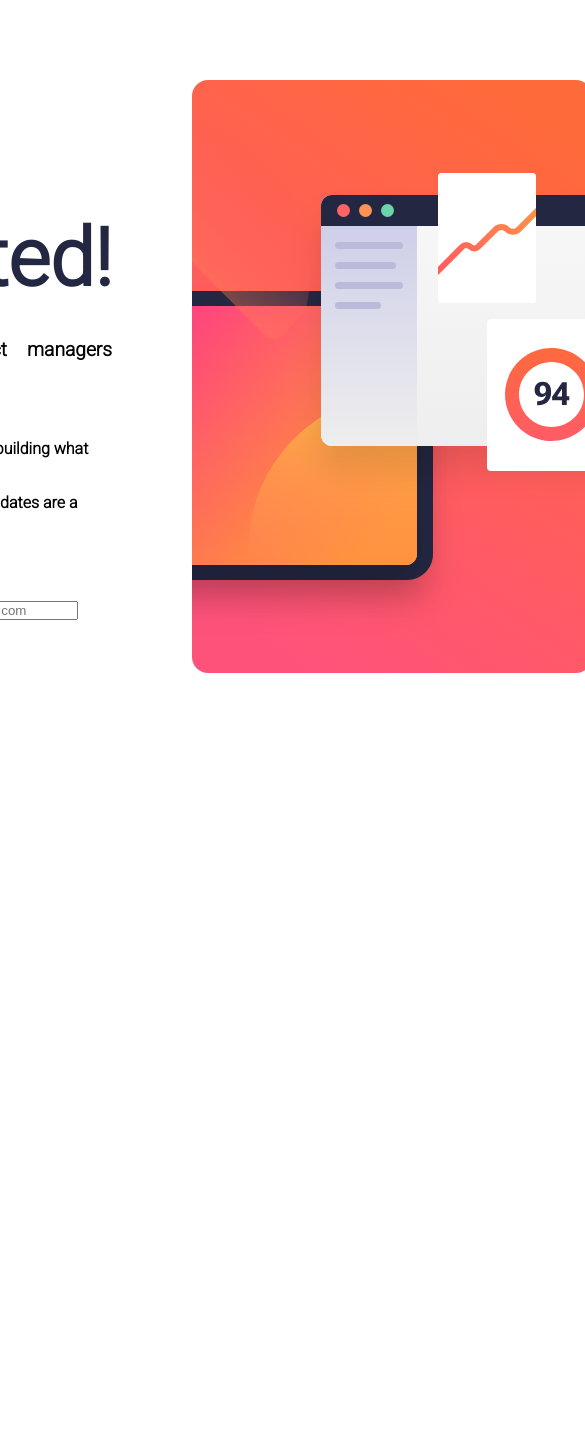
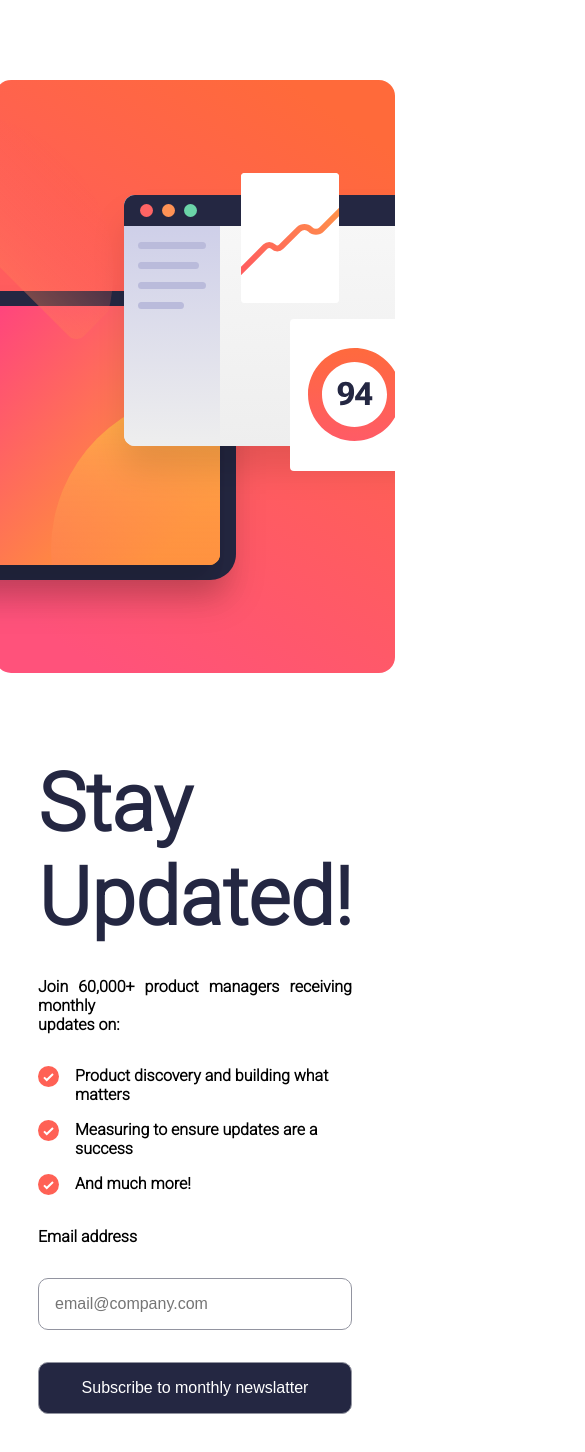
Before and after one commit to rSaydelleS/newslatter, a Next.js app: page / in a window 390 px wide. Shown: the top 1452 px of the page, 585 px wide, since content can reach past the window. Before the commit the page ends 844 px from the top, so only its background shows below. Built offline with nearby package versions, Linux system fonts and the light colour scheme.

Commit message:
Creating the redirect folder and making responsive layout

```diff
--- a/src/app/globals.css
+++ b/src/app/globals.css
@@ -9,6 +9,7 @@
   display: flex;
   justify-content: center;
   align-items: center;
+  flex-wrap: wrap-reverse;
   margin: 5rem;
   gap: 5rem;
 }
@@ -25,7 +26,7 @@
 }
 
 .firtsText p {
-  font-size: 1.2rem;
+  font-size: 16px;
   text-align: justify;
 }
 
--- /dev/null
+++ b/src/app/submited/page.js
@@ -0,0 +1,5 @@
+export default function SubmitedPage() {
+    return <>
+        <h1>sucssede in submiting</h1>
+    </>
+}
--- a/src/components/Form/form.js
+++ b/src/components/Form/form.js
@@ -2,6 +2,7 @@
 
 import { useForm } from "react-hook-form";
 import "./styles.css"
+import { redirect } from "next/navigation";
 
 export default function Form() {
   const { register, handleSubmit, formState:{errors}, reset } = useForm({
@@ -12,18 +13,21 @@ export default function Form() {
   });
 
   const onSubmit = (data) => {
+    console.log(data);
 
-    reset();
   }
+
   return (
     <>
       <form className="form" onSubmit={handleSubmit(onSubmit)}>
-        <label htmlFor="Email"> Email address</label>
-        {errors.Email && <label>Valid email required</label>}
+        <div className="formLabel">
+          <label> Email address</label>
+          {errors.Email && <label style={{color: 'red'}}>Valid email required</label>}
+        </div>
         <input {...register("Email", { required: true })}
         placeholder="email@company.com"
         />
-      <input type="submit" value="Subscribe to monthly newslatter"/>
+      <input className="formButton" type="submit" value="Subscribe to monthly newslatter"/>
       </form>
     </>
   );
--- a/src/components/Form/styles.css
+++ b/src/components/Form/styles.css
@@ -1,3 +1,37 @@
 .form {
     font-weight: bold;
+    display: flex;
+    flex-direction: column;
+    align-items: flex-start;
+    gap: 2rem;
 }
+
+
+.formLabel {
+    width: 100%;
+    display: flex;
+    flex-direction: row;
+    justify-content: space-between;
+
+    font-weight: bold;
+}
+
+.form input {
+    width: 100%;
+    border: hsl(231, 7%, 60%) solid 1px;
+    border-radius: 10px;
+    padding: 1rem;
+    font-size: 1rem;
+    transition-duration: 0.7s;
+}
+
+.formButton {
+    background-color: hsl(234, 29%, 20%);
+    color: hsl(0, 0%, 100%);
+    cursor: pointer;
+}
+.formButton:hover {
+    opacity: 0.5;
+    transition-duration: 0.7s;
+    transform: translateX(5px);
+}
```
